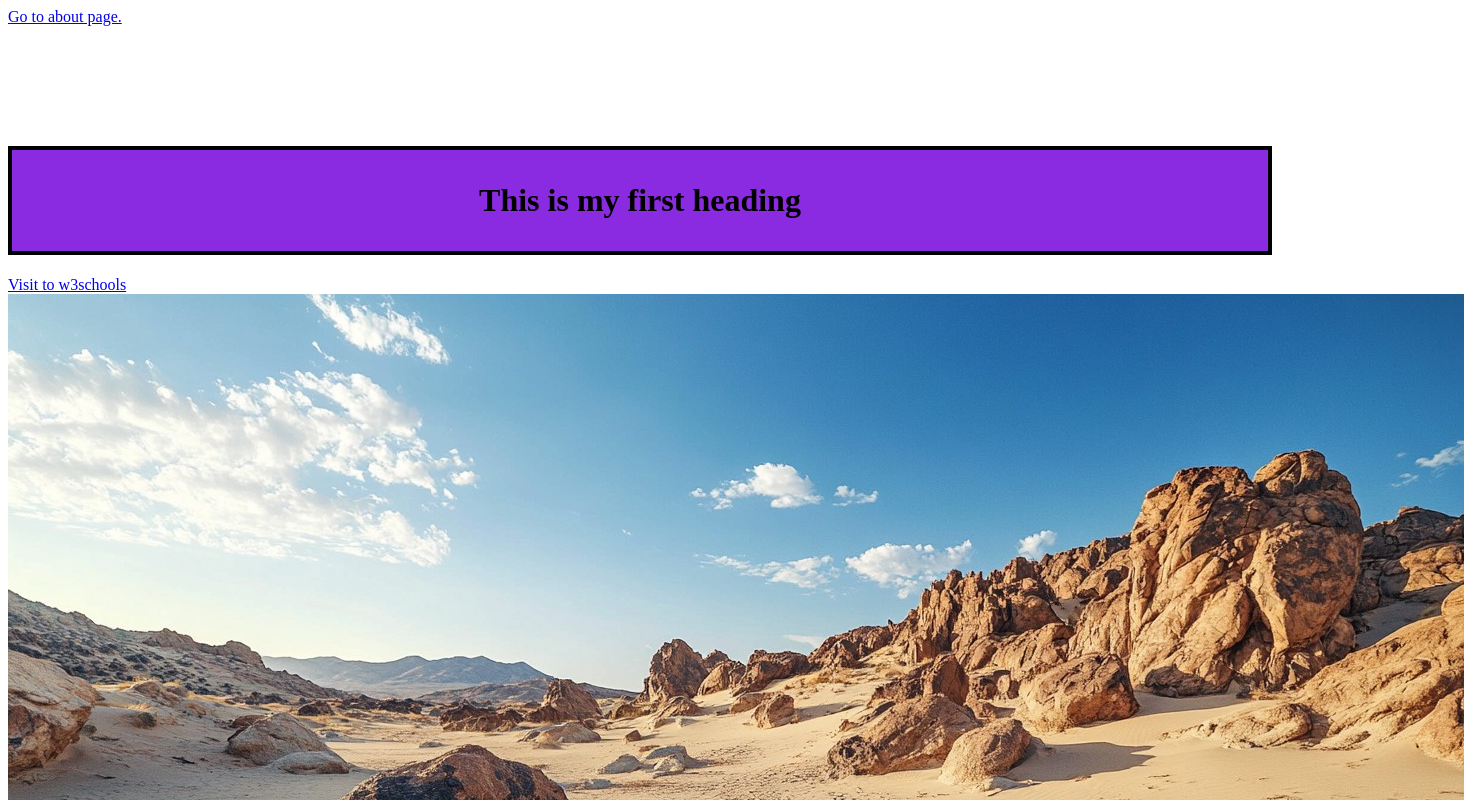
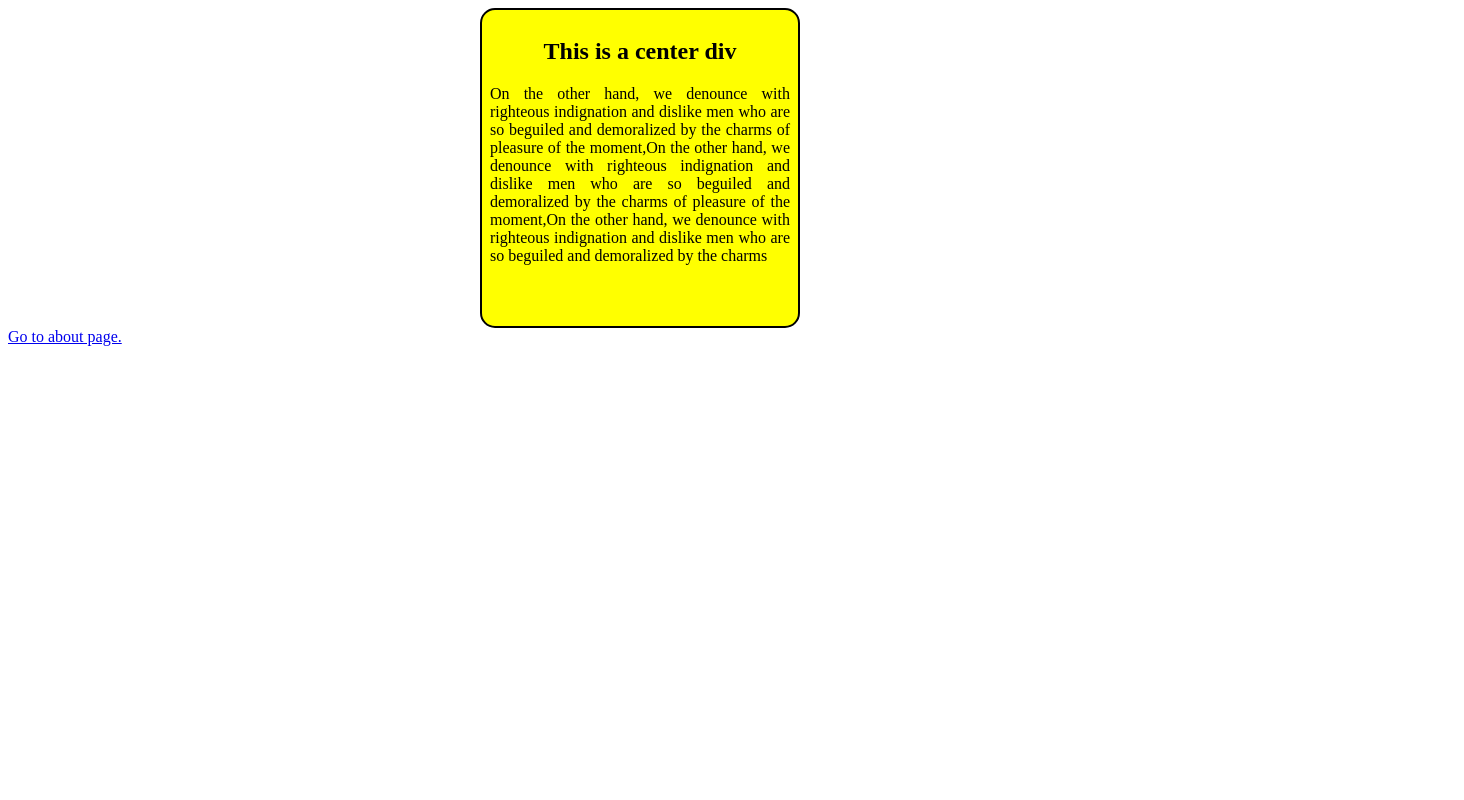
Before and after one commit to codingeet/learning, a plain HTML site: page index.html in a window 1280 px wide. Shown: the top 800 px of the page, 1464 px wide, since content can reach past the window. Drawn offline with Linux system fonts and the light colour scheme.

Commit message:
center div implimented

```diff
--- a/index.html
+++ b/index.html
@@ -10,26 +10,20 @@
 </head>
 
 <body>
+    <div class="center-div">
+        <h2 class="textcenter">
+            This is a center div
+        </h2>
+        <p>
+            On the other hand, we denounce with righteous indignation and dislike men who are so beguiled and
+            demoralized by the charms of pleasure of the moment,On the other hand, we denounce with righteous
+            indignation and dislike men who are so beguiled and demoralized by the charms of pleasure of the moment,On
+            the other hand, we denounce with righteous indignation and dislike men who are so beguiled and demoralized
+            by the charms
+        </p>
+    </div>
     <div>
         <a href="/about.html">Go to about page.</a>
-        <h1 class="myheading" title="sundarkand">
-            This is my first heading
-        </h1>
-        <a href="https://www.w3schools.com/" target="_blank">Visit to w3schools</a>
-        <img src="/images/desert.jpg"/>
-        <p class="myparagraph">
-            This is my first paragraph
-
-
-            What is Lorem Ipsum?
-            Lorem Ipsum is simply dummy text of the printing and typesetting industry. Lorem Ipsum has been the
-            industry's standard dummy text ever since the 1500s, when an unknown printer took a galley of type and
-            scrambled it to make a type specimen book. It has survived not only five centuries, but also the leap into
-            electronic typesetting, remaining essentially unchanged. It was popularised in the 1960s with the release of
-            Letraset sheets containing Lorem Ipsum passages, and more recently with desktop publishing software like
-            Aldus PageMaker including versions of Lorem Ipsum.
-        </p>
-
     </div>
 </body>
 
--- a/style.css
+++ b/style.css
@@ -31,3 +31,17 @@ border-collapse: collapse;
 .list{
    margin:20px;
 }
+.center-div {
+background-color:yellow ;
+height: 300px;
+width: 300px;
+margin: auto;
+border-radius: 15px;
+border: 2px solid black;
+padding:8px ;
+text-align: justify;
+}
+.textcenter{
+  text-align: center;
+
+}
```
